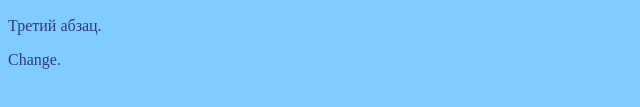
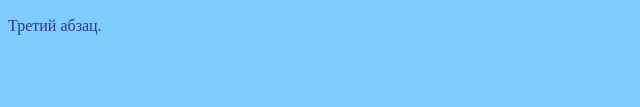
Before and after one commit to Crazy-story/newlab, a plain HTML site: page index.html in a window 1280 px wide. Shown: the part 301-408 px from the top of the page, 0-640 px from the left. Drawn offline with Linux system fonts and the light colour scheme.

Commit message:
Коммит из системы для девелоп 2

```diff
--- a/index.html
+++ b/index.html
@@ -17,7 +17,6 @@
   <h2>Заголовок 32</h2>
   <!-- Комментарий -->
   <p>Третий абзац.</p>
-  <p>Change.</p>
 
  </body>
 </html>
```
